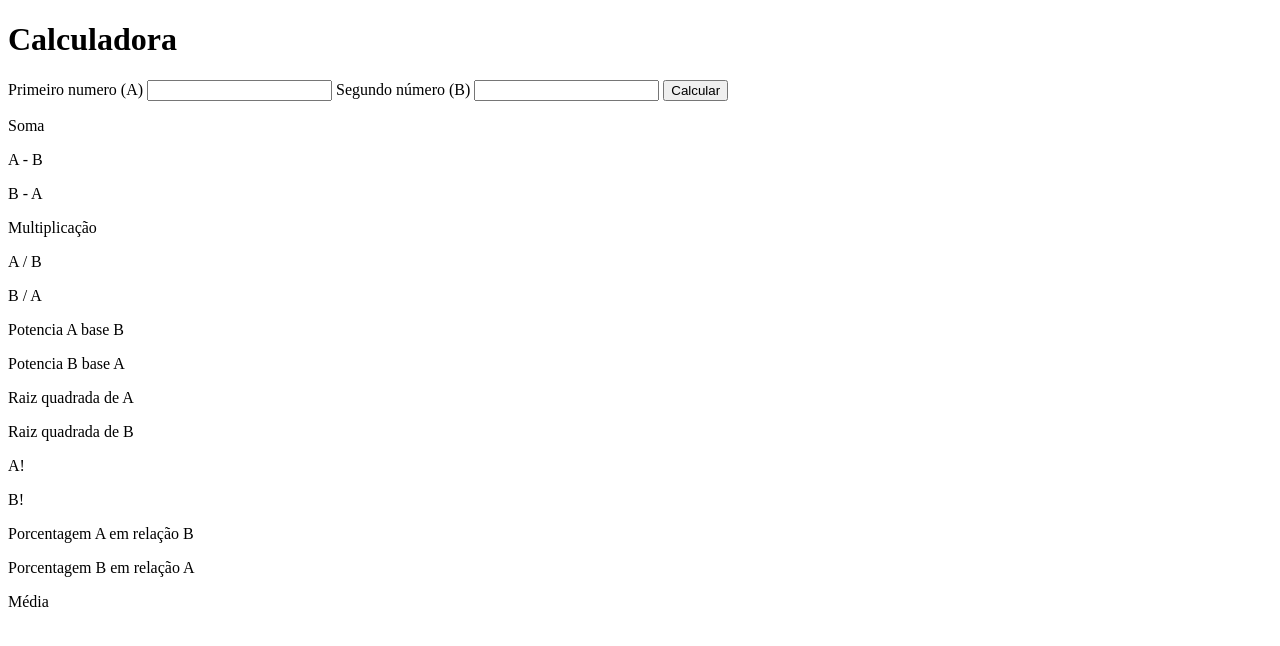
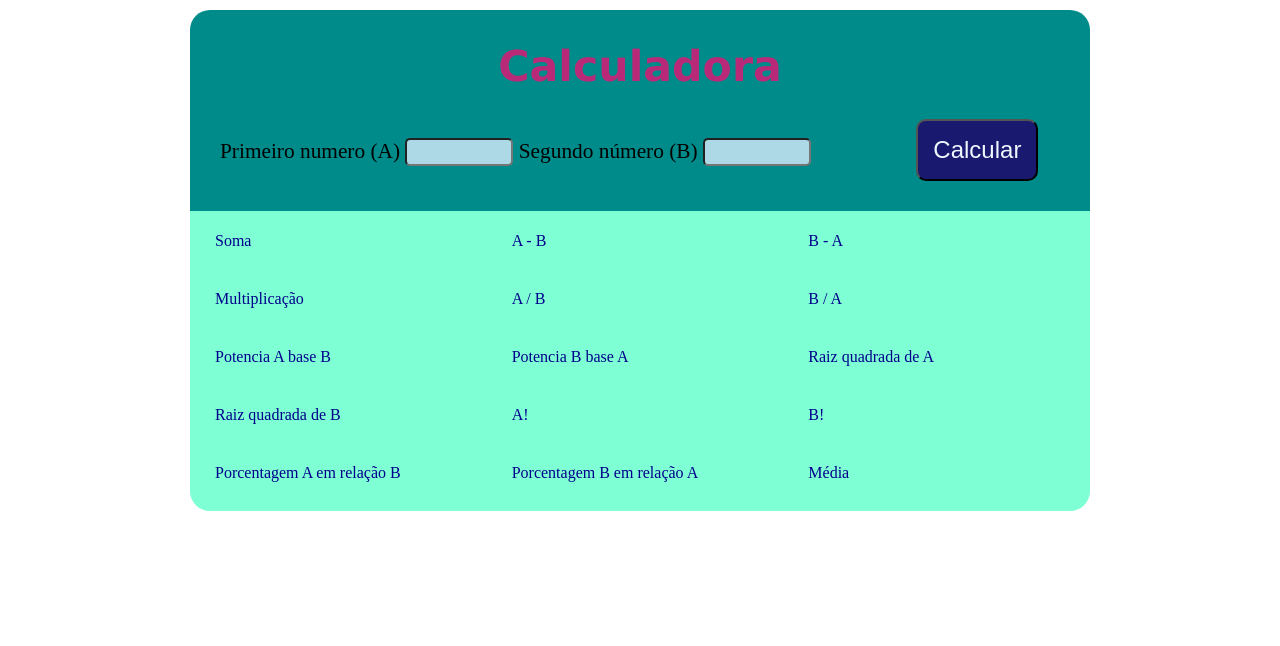
Before and after one commit to Shimous/calculadoraXPE, a plain HTML site: page index.html in a window 1280 px wide. Drawn offline with Linux system fonts and the light colour scheme.

Commit message:
Alterado chamada do stylesheet

```diff
--- a/index.html
+++ b/index.html
@@ -5,7 +5,7 @@
     <meta http-equiv="X-UA-Compatible" content="IE=edge">
     <meta name="viewport" content="width=device-width, initial-scale=1.0">
     <title>Super Calculadora do dale</title>
-    <link rel="stylesheet" href="/Super Calculadora/css.css">
+    <link rel="stylesheet" href="css.css">
 </head>
 <body>
 
```
